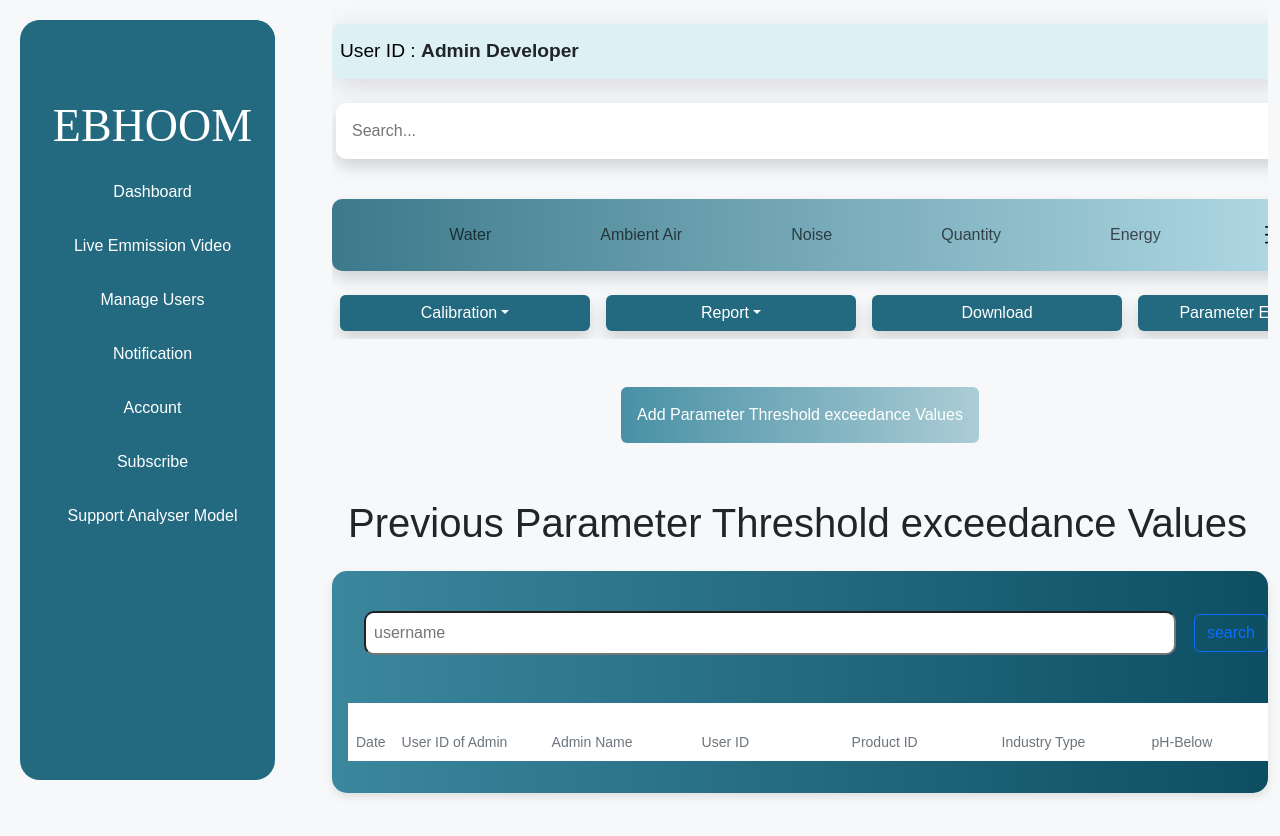
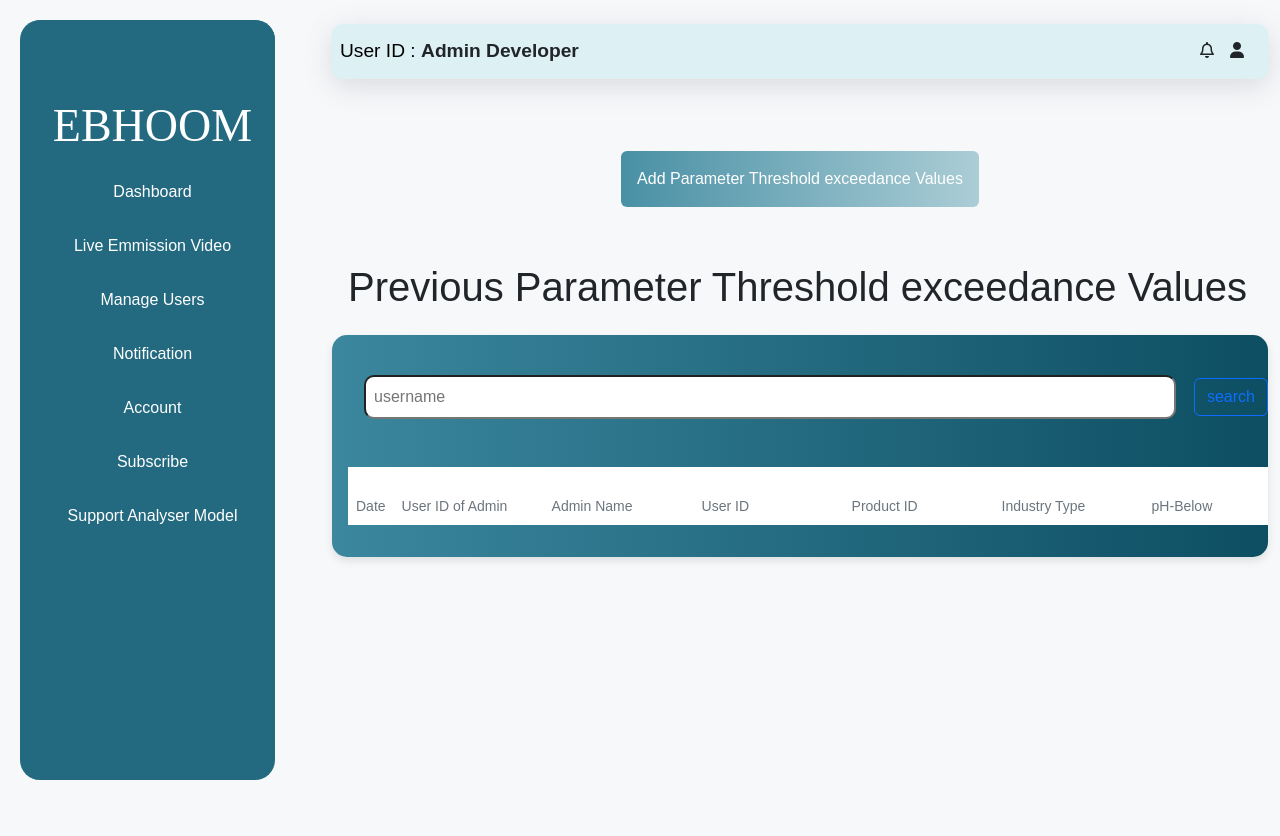
Before and after one commit to sruthipr027/ocems, a React (Create React App) app: page /view-parameter in a window 1280 px wide. Shown: the top 836 px of the page. After the commit the page ends 800 px from the top, so only its background shows below. Built offline with nearby package versions, Linux system fonts and the light colour scheme.

Commit message:
updated parameter

```diff
--- a/src/pages/ParameterExceed/AddParameter.jsx
+++ b/src/pages/ParameterExceed/AddParameter.jsx
@@ -5,8 +5,8 @@ import { ToastContainer } from 'react-toastify';
 import 'react-toastify/dist/ReactToastify.css';  // Toastify styles
 import { useNavigate } from 'react-router-dom';
 import FooterM from '../FooterMain/FooterM';
-import Maindashboard from '../Maindashboard/Maindashboard';
 import DashboardSam from '../Dashboard/DashboardSam';
+import Hedaer from '../Header/Hedaer';
 
 function AddParameter() {
     const navigate = useNavigate();
@@ -51,7 +51,7 @@ function AddParameter() {
         <div className="col-lg-9 col-12 ">
             <div className="row">
                 <div className="col-12">
-                    <Maindashboard />
+                    <Hedaer />
                 </div>
             </div>
             <div>
--- a/src/pages/ParameterExceed/ViewParameter.jsx
+++ b/src/pages/ParameterExceed/ViewParameter.jsx
@@ -6,6 +6,7 @@ import { useNavigate } from 'react-router-dom';
 import FooterM from '../FooterMain/FooterM';
 import Maindashboard from '../Maindashboard/Maindashboard';
 import DashboardSam from '../Dashboard/DashboardSam';
+import Hedaer from '../Header/Hedaer';
 function ViewParameter() {
     const navigate = useNavigate();
 
@@ -43,7 +44,7 @@ function ViewParameter() {
         <div className="col-lg-9 col-12 ">
             <div className="row">
                 <div className="col-12">
-                    <Maindashboard />
+                    <Hedaer />
                 </div>
             </div>
             <div>
```
